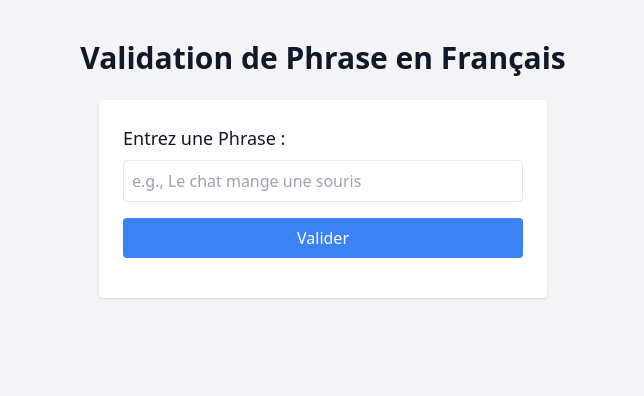
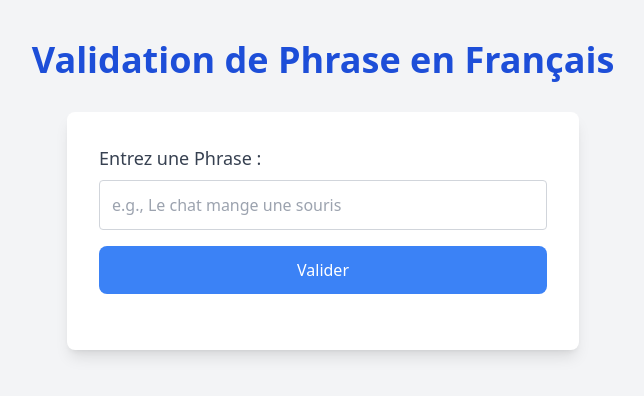
Before and after one commit to Ghita-Takouit/Parser, a Flask app: page / in a window 1280 px wide. Shown: the top 396 px of the page, without its empty margins (317-961 px from the left). Run offline with Flask 3, Linux system fonts and the light colour scheme; some libraries are stand-ins or nearby versions.

Commit message:
improvement

```diff
--- a/app.py
+++ b/app.py
@@ -1,20 +1,21 @@
 # app.py
 
 from flask import Flask, render_template, request, jsonify
-from parser import validate_sentence
+from parser import valider_phrase
+
 
 app = Flask(__name__)
 
 @app.route('/')
-def home():
+def accueil():
     return render_template('index.html')
 
 @app.route('/validate', methods=['POST'])
-def validate():
+def valider():
     data = request.json
-    sentence = data.get("sentence", "")
-    is_valid = validate_sentence(sentence)
-    return jsonify({"valid": is_valid})
+    phrase = data.get("sentence", "")
+    est_valide = valider_phrase(phrase)
+    return jsonify({"valid": est_valide})
 
 if __name__ == '__main__':
-    app.run(debug=True)
+    app.run(debug=True, port=5001)
--- a/templates/index.html
+++ b/templates/index.html
@@ -7,15 +7,18 @@
   <title>Validation de Phrase</title>
 </head>
 <body class="bg-gray-100 text-gray-900">
-  <div class="container mx-auto py-10">
-    <h1 class="text-3xl font-bold text-center mb-6">Validation de Phrase en Français</h1>
-    <div class="max-w-md mx-auto bg-white p-6 rounded shadow">
-      <form id="sentence-form">
-        <label for="sentence" class="block text-lg font-medium">Entrez une Phrase :</label>
-        <input id="sentence" type="text" class="w-full p-2 border rounded mt-2" placeholder="e.g., Le chat mange une souris">
-        <button type="submit" class="w-full bg-blue-500 text-white py-2 mt-4 rounded hover:bg-blue-600">Valider</button>
+  <div class="container mx-auto py-10 px-4">
+    <h1 class="text-4xl font-extrabold text-center mb-8 text-blue-700">Validation de Phrase en Français</h1>
+    <div class="max-w-lg mx-auto bg-white p-8 rounded-lg shadow-lg">
+      <form id="sentence-form" class="space-y-4">
+        <div>
+          <label for="sentence" class="block text-lg font-medium text-gray-700">Entrez une Phrase :</label>
+          <input id="sentence" type="text" class="w-full p-3 border border-gray-300 rounded mt-2 focus:outline-none focus:ring-2 focus:ring-blue-500" placeholder="e.g., Le chat mange une souris">
+        </div>
+        <button type="submit" class="w-full bg-blue-500 text-white py-3 rounded-lg hover:bg-blue-600 transition duration-300">Valider</button>
       </form>
-      <div id="result" class="mt-4 text-center text-lg"></div>
+      <div id="result" class="mt-6 text-center text-lg font-semibold"></div>
+      <ul id="history" class="mt-6 space-y-2"></ul>
     </div>
   </div>
   <script>
@@ -28,8 +31,17 @@
         body: JSON.stringify({ sentence }),
       });
       const result = await response.json();
-      document.getElementById('result').textContent = result.valid ? "Phrase Valide!" : "Phrase Invalide.";
-      document.getElementById('result').classList.add(result.valid ? "text-green-500" : "text-red-500");
+      const resultElement = document.getElementById('result');
+      resultElement.textContent = result.valid ? "Phrase Valide" : "Phrase Invalide";
+      resultElement.classList.remove("text-green-500", "text-red-500");
+      resultElement.classList.add(result.valid ? "text-green-500" : "text-red-500");
+
+      // Update history list
+      const history = document.getElementById('history');
+      const listItem = document.createElement('li');
+      listItem.textContent = sentence + " - " + (result.valid ? "Valide" : "Invalide");
+      listItem.classList.add(result.valid ? "text-green-500" : "text-red-500");
+      history.prepend(listItem);
     });
   </script>
 </body>
```
Also changed, not shown: parser.py (+18 -18 lines), noms.txt (renamed from nouns.txt), verbes.txt (renamed from verbs.txt).
